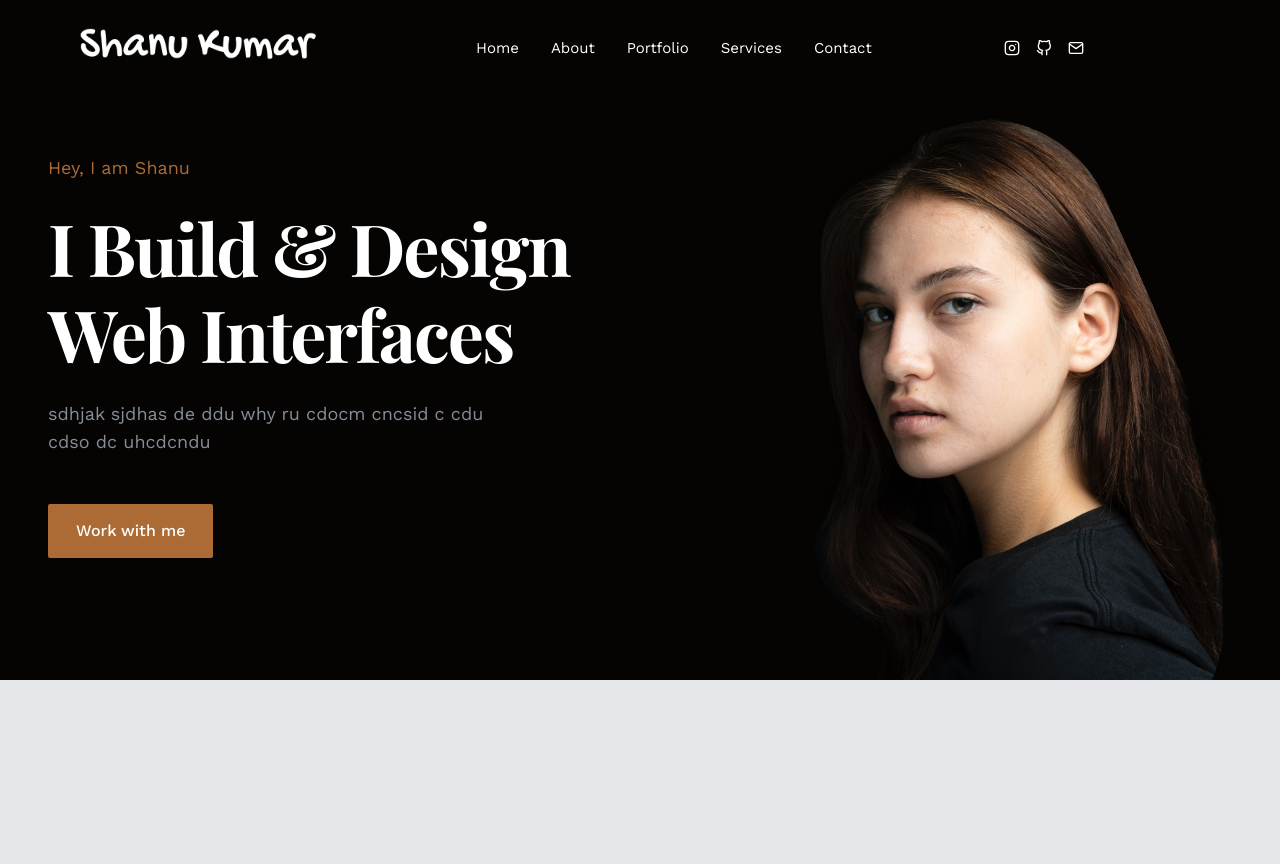
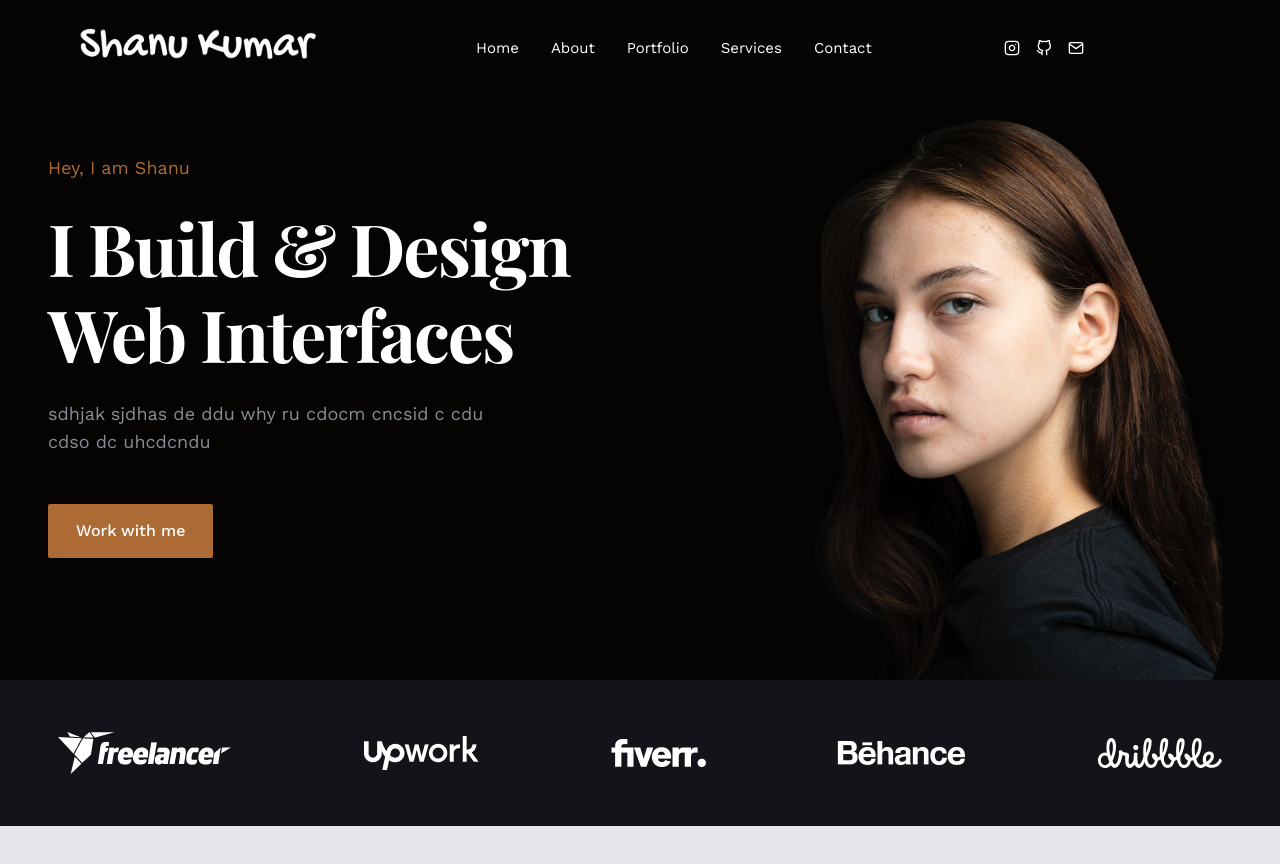
Before and after one commit to shanu281/Portfolio, a React (Create React App) app: page / in a window 1280 px wide. Shown: the top 864 px of the page. Built offline with nearby package versions, Linux system fonts and the light colour scheme; a web font is replaced by a local one.

Commit message:
Brands component created

```diff
--- a/src/App.js
+++ b/src/App.js
@@ -1,11 +1,13 @@
 import React from 'react';
 import Header from './Components/Header';
 import Hero from './Components/Hero';
+import Brands from './Components/Brands/Brands';
 
 const App = () => {
   return <div>
     <Header />
     <Hero />
+    <Brands />
     <div style={{height: '2000px'}}>
 
     </div>
--- /dev/null
+++ b/src/Components/Brands/Brands.js
@@ -0,0 +1,19 @@
+import React from "react";
+import { brands } from "../../data";
+const Brands = () => {
+  return (
+    <section className="min-h-[146px] bg-tertiary flex items-center">
+      <div className="container mx-auto flex md:justify-between items-center flex-wrap justify-evenly">
+        {brands.map((brand, index) => {
+          return (
+            <div key={index}>
+              <img src={brand.img} alt="brand-image" />
+            </div>
+          );
+        })}
+      </div>
+    </section>
+  );
+};
+
+export default Brands;
```
